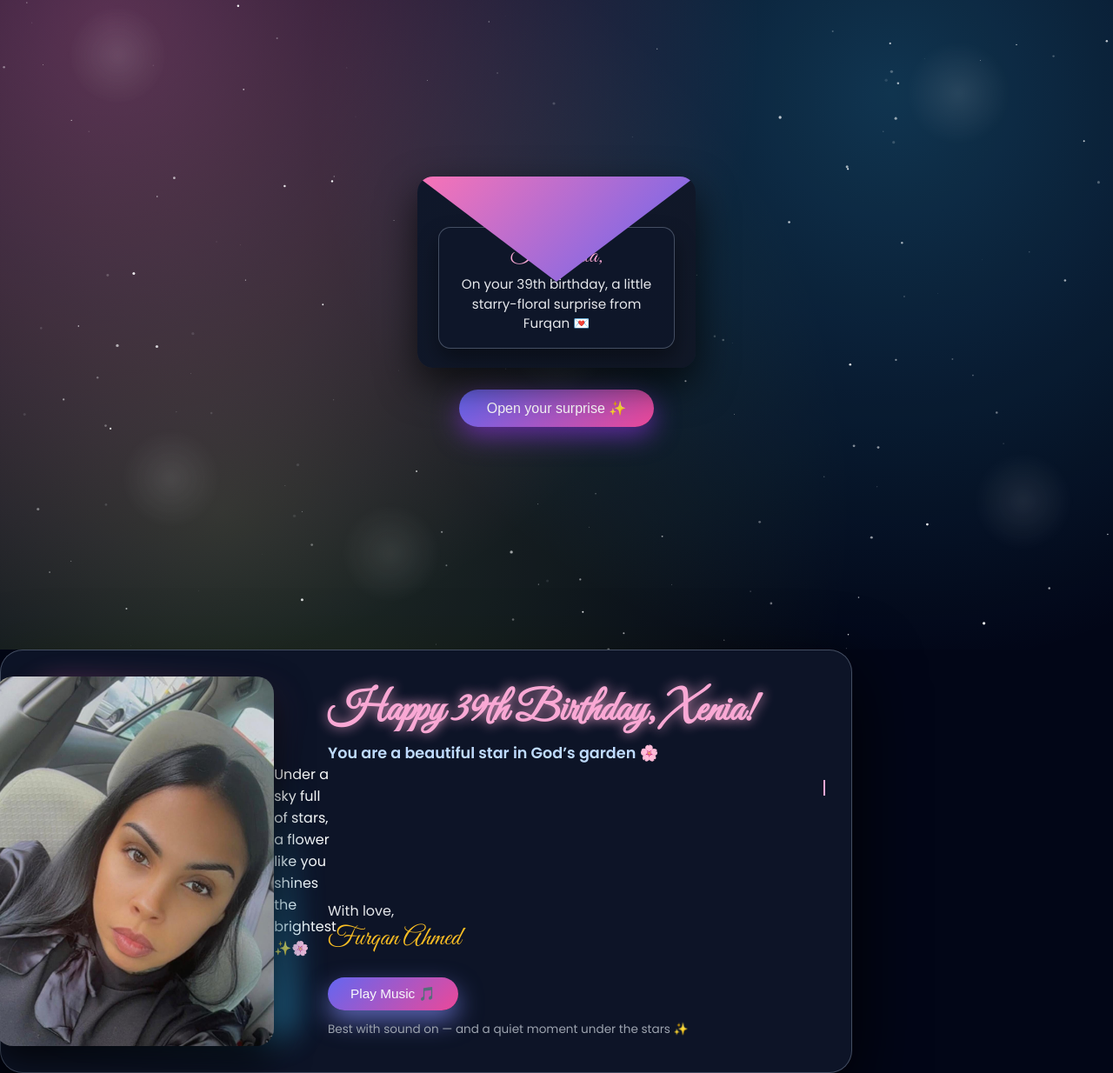
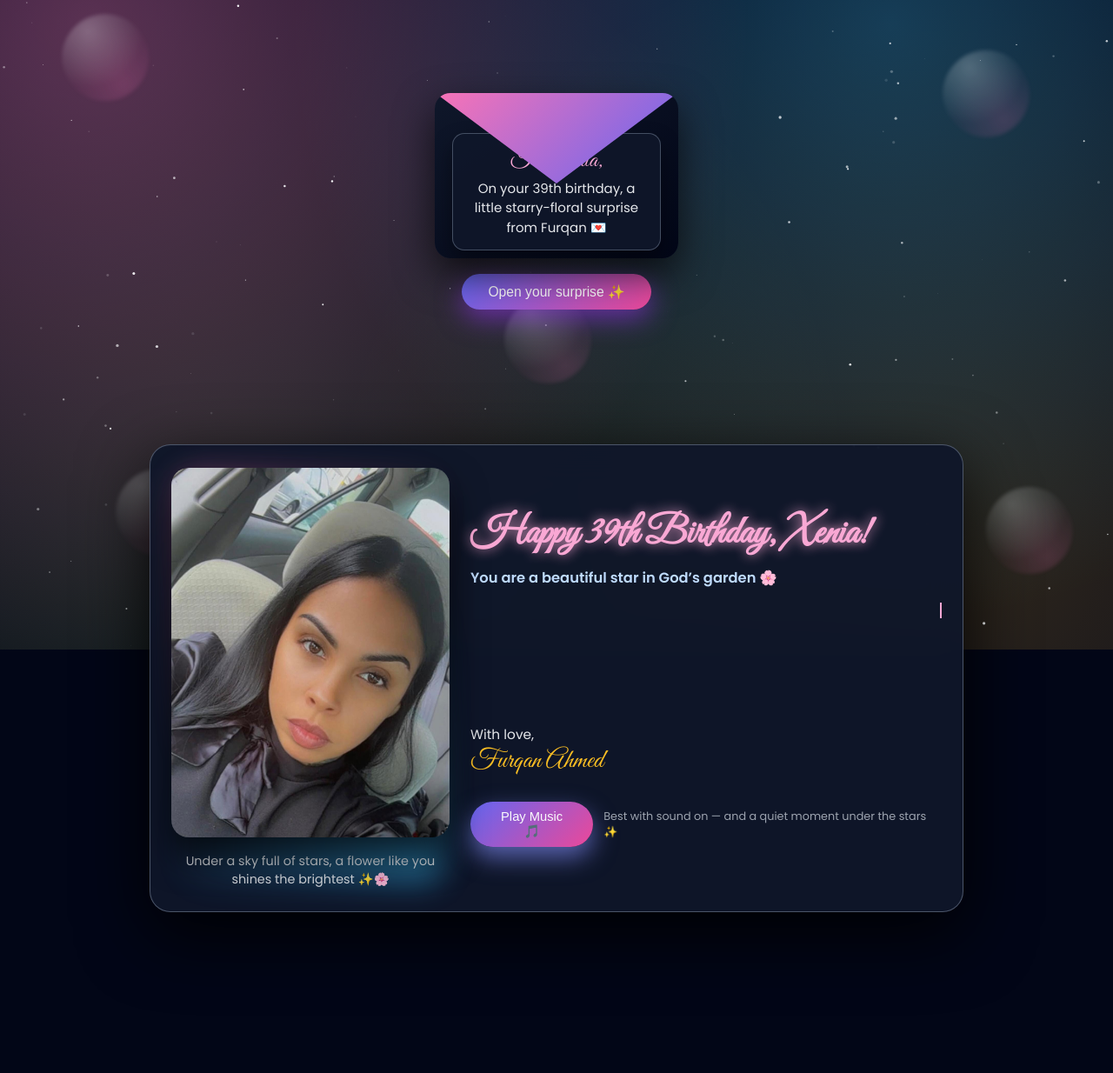
Before and after one commit to furqanahmed7890-gif/ohh-xenia-s-birthday, a plain HTML site: page index.html in a window 1280 px wide. Shown: the part 53-1287 px from the top of the page at 87% size. After the commit the page ends 1182 px from the top, so only its background shows below. Drawn offline with Linux system fonts and the light colour scheme.

Commit message:
style.css

```diff
--- a/style.css
+++ b/style.css
@@ -5,55 +5,124 @@
     box-sizing: border-box;
 }
 
-/* Body + background canvas */
+/* Body & general */
 body {
     font-family: "Poppins", sans-serif;
     background: #020617;
     color: #f9fafb;
-    overflow: hidden;
     min-height: 100vh;
     position: relative;
+    -webkit-font-smoothing: antialiased;
 }
 
-/* Fullscreen starry sky */
+/* Scrollable wrapper */
+.page-wrapper {
+    position: relative;
+    z-index: 2;
+    min-height: 100vh;
+    padding: 16px 12px 40px;
+}
+
+/* Sections */
+.section {
+    max-width: 960px;
+    margin: 0 auto;
+    padding: 20px 12px;
+}
+
+.section-center {
+    min-height: 65vh;
+    display: flex;
+    justify-content: center;
+    align-items: center;
+}
+
+/* Background: stars + glow + floating petals/orbs */
 #star-canvas {
     position: fixed;
     inset: 0;
     z-index: 0;
 }
 
-/* Color glow overlay */
 .color-glow {
     position: fixed;
     inset: 0;
     background:
-        radial-gradient(circle at 10% 10%, rgba(244, 114, 182, 0.35), transparent 55%),
-        radial-gradient(circle at 80% 20%, rgba(56, 189, 248, 0.25), transparent 55%),
-        radial-gradient(circle at 20% 80%, rgba(190, 242, 100, 0.18), transparent 60%);
+        radial-gradient(circle at 8% 10%, rgba(244, 114, 182, 0.35), transparent 55%),
+        radial-gradient(circle at 80% 10%, rgba(56, 189, 248, 0.28), transparent 55%),
+        radial-gradient(circle at 20% 80%, rgba(190, 242, 100, 0.15), transparent 60%),
+        radial-gradient(circle at 85% 85%, rgba(251, 191, 36, 0.18), transparent 55%);
     mix-blend-mode: screen;
     pointer-events: none;
     z-index: 1;
 }
 
+/* Floating orbs / petals */
+.floating-orbs {
+    position: fixed;
+    inset: 0;
+    z-index: 1;
+    pointer-events: none;
+}
+
+.floating-orbs span {
+    position: absolute;
+    width: 100px;
+    height: 100px;
+    border-radius: 50%;
+    /* Petal-like gradient */
+    background:
+        radial-gradient(circle at 30% 20%, rgba(248, 250, 252, 0.5), transparent 60%),
+        radial-gradient(circle at 70% 80%, rgba(244, 114, 182, 0.35), transparent 65%);
+    filter: blur(2px);
+    opacity: 0.4;
+    animation: floatOrb 24s ease-in-out infinite;
+}
+
+.floating-orbs span:nth-child(1) {
+    top: 10%;
+    left: 5%;
+}
+.floating-orbs span:nth-child(2) {
+    top: 75%;
+    left: 10%;
+    animation-duration: 28s;
+}
+.floating-orbs span:nth-child(3) {
+    top: 15%;
+    right: 8%;
+    animation-duration: 26s;
+}
+.floating-orbs span:nth-child(4) {
+    bottom: 10%;
+    right: 4%;
+    animation-duration: 30s;
+}
+.floating-orbs span:nth-child(5) {
+    top: 50%;
+    left: 45%;
+    animation-duration: 32s;
+}
+.floating-orbs span:nth-child(6) {
+    bottom: 5%;
+    left: 28%;
+    animation-duration: 34s;
+}
+
 /* Envelope intro */
 .envelope-wrapper {
-    position: relative;
-    z-index: 2;
-    height: 100vh;
+    text-align: center;
     display: flex;
     flex-direction: column;
-    justify-content: center;
+    gap: 18px;
     align-items: center;
-    gap: 25px;
-    text-align: center;
-    padding: 20px;
 }
 
 .envelope {
     position: relative;
-    width: 320px;
-    height: 220px;
-    background: linear-gradient(145deg, #0f172a, #111827);
+    width: 280px;
+    height: 190px;
+    background: linear-gradient(145deg, #0f172a, #020617);
     border-radius: 18px;
     box-shadow: 0 18px 45px rgba(0, 0, 0, 0.7);
     overflow: hidden;
@@ -77,16 +146,16 @@ body {
 .envelope-body {
     position: absolute;
     inset: 0;
-    padding: 60px 24px 24px;
+    padding: 58px 20px 20px;
     display: flex;
     align-items: center;
     justify-content: center;
 }
 
 .envelope-message {
-    background: rgba(15, 23, 42, 0.9);
+    background: rgba(15, 23, 42, 0.95);
     border-radius: 14px;
-    padding: 16px 20px;
+    padding: 14px 18px;
     color: #e5e7eb;
     box-shadow: 0 12px 24px rgba(0,0,0,0.4);
     border: 1px solid rgba(148, 163, 184, 0.4);
@@ -100,15 +169,15 @@ body {
 }
 
 .envelope-message p:last-child {
-    font-size: 0.95rem;
+    font-size: 0.94rem;
     line-height: 1.5;
 }
 
 .open-letter-btn {
     border: none;
     border-radius: 999px;
-    padding: 12px 32px;
-    font-size: 1rem;
+    padding: 11px 30px;
+    font-size: 0.98rem;
     background: linear-gradient(135deg, #6366f1, #ec4899);
     color: #fff;
     cursor: pointer;
@@ -121,54 +190,37 @@ body {
     box-shadow: 0 16px 40px rgba(236, 72, 153, 0.7);
 }
 
-/* When opening */
 .envelope-wrapper.opened .envelope-flap {
     transform: rotateX(160deg);
 }
 
-/* Main card */
-.main-content {
-    position: fixed;
-    inset: 0;
+/* Card */
+.card {
+    width: 100%;
+    background: rgba(15, 23, 42, 0.94);
+    border-radius: 24px;
+    padding: 22px 18px;
+    box-shadow: 0 24px 80px rgba(0,0,0,0.9);
+    border: 1px solid rgba(148, 163, 184, 0.45);
+    backdrop-filter: blur(20px);
     display: flex;
-    align-items: center;
-    justify-content: center;
-    padding: 30px 15px;
-    z-index: 2;
-}
-
-.hidden {
-    opacity: 0;
-    pointer-events: none;
-}
-
-.card {
-    max-width: 980px;
-    width: 100%;
-    background: rgba(15, 23, 42, 0.9);
-    border-radius: 26px;
-    padding: 30px;
-    display: flex;
-    gap: 26px;
-    box-shadow: 0 24px 80px rgba(0,0,0,0.9);
-    border: 1px solid rgba(148, 163, 184, 0.4);
-    backdrop-filter: blur(22px);
-    transform: translateY(30px) scale(0.97);
+    flex-direction: column;
+    gap: 18px;
+    transform: translateY(24px);
     opacity: 0;
     animation: showCard 1s ease forwards;
 }
 
-/* Photo section */
+/* Photo */
 .card-photo {
     position: relative;
-    flex: 0 0 320px;
-    display: flex;
-    align-items: center;
-    justify-content: center;
+    max-width: 320px;
+    width: 100%;
+    margin: 0 auto;
 }
 
 .card-photo img {
-    max-width: 100%;
+    width: 100%;
     border-radius: 20px;
     position: relative;
     z-index: 1;
@@ -177,8 +229,8 @@ body {
 
 .photo-glow {
     position: absolute;
-    inset: 12px;
-    border-radius: 24px;
+    inset: 10px;
+    border-radius: 22px;
     background:
         radial-gradient(circle at 0 0, rgba(244, 114, 182, 0.8), transparent 60%),
         radial-gradient(circle at 100% 100%, rgba(56, 189, 248, 0.7), transparent 60%);
@@ -187,30 +239,38 @@ body {
     animation: pulseGlow 6s ease-in-out infinite;
 }
 
-/* Text section */
+.photo-caption {
+    margin-top: 10px;
+    font-size: 0.9rem;
+    color: #e5e7eb;
+    text-align: center;
+    opacity: 0.9;
+}
+
+/* Text */
 .card-text {
-    flex: 1;
     display: flex;
     flex-direction: column;
-    justify-content: center;
+    gap: 10px;
+    margin-top: 8px;
 }
 
 .title-script {
     font-family: "Great Vibes", cursive;
-    font-size: 3rem;
+    font-size: 2.4rem;
     color: #f9a8d4;
     text-shadow: 0 0 14px rgba(249, 168, 212, 0.9);
+}
+
+.subtitle {
+    font-size: 1.02rem;
+    color: #bfdbfe;
     margin-bottom: 6px;
 }
 
-.subtitle {
-    font-size: 1.1rem;
-    color: #bfdbfe;
-    margin-bottom: 18px;
-}
-
+/* Typewriter */
 .typewriter {
-    font-size: 1.03rem;
+    font-size: 0.98rem;
     line-height: 1.9;
     color: #e5e7eb;
     min-height: 120px;
@@ -230,8 +290,8 @@ body {
 }
 
 .signature {
-    margin-top: 18px;
-    font-size: 1rem;
+    margin-top: 10px;
+    font-size: 0.96rem;
     color: #e5e7eb;
 }
 
@@ -243,18 +303,18 @@ body {
 
 /* Controls */
 .controls {
-    margin-top: 26px;
+    margin-top: 18px;
     display: flex;
-    flex-wrap: wrap;
-    align-items: center;
-    gap: 12px 18px;
+    flex-direction: column;
+    gap: 6px;
+    align-items: flex-start;
 }
 
 .music-btn {
     border: none;
     border-radius: 999px;
-    padding: 10px 26px;
-    font-size: 0.96rem;
+    padding: 9px 24px;
+    font-size: 0.92rem;
     background: linear-gradient(135deg, #22c55e, #16a34a);
     color: #f9fafb;
     cursor: pointer;
@@ -273,56 +333,8 @@ body {
 }
 
 .hint {
-    font-size: 0.85rem;
+    font-size: 0.8rem;
     color: #9ca3af;
-}
-
-/* Floating orbs (aesthetic particles) */
-.floating-orbs {
-    position: fixed;
-    inset: 0;
-    z-index: 1;
-    pointer-events: none;
-}
-
-.floating-orbs span {
-    position: absolute;
-    width: 120px;
-    height: 120px;
-    border-radius: 50%;
-    background: radial-gradient(circle, rgba(248, 250, 252, 0.18), transparent 70%);
-    filter: blur(2px);
-    animation: floatOrb 18s ease-in-out infinite;
-}
-
-.floating-orbs span:nth-child(1) {
-    top: 10%;
-    left: 5%;
-}
-.floating-orbs span:nth-child(2) {
-    top: 70%;
-    left: 10%;
-    animation-duration: 22s;
-}
-.floating-orbs span:nth-child(3) {
-    top: 15%;
-    right: 10%;
-    animation-duration: 20s;
-}
-.floating-orbs span:nth-child(4) {
-    bottom: 12%;
-    right: 4%;
-    animation-duration: 24s;
-}
-.floating-orbs span:nth-child(5) {
-    top: 50%;
-    left: 45%;
-    animation-duration: 26s;
-}
-.floating-orbs span:nth-child(6) {
-    bottom: 5%;
-    left: 30%;
-    animation-duration: 28s;
 }
 
 /* Animations */
@@ -333,12 +345,12 @@ body {
 
 @keyframes floatEnvelope {
     0%, 100% { transform: translateY(0); }
-    50% { transform: translateY(-10px); }
+    50% { transform: translateY(-8px); }
 }
 
 @keyframes showCard {
     to {
-        transform: translateY(0) scale(1);
+        transform: translateY(0);
         opacity: 1;
     }
 }
@@ -350,47 +362,50 @@ body {
 
 @keyframes floatOrb {
     0%, 100% { transform: translateY(0) translateX(0); opacity: 0.4; }
-    50% { transform: translateY(-40px) translateX(20px); opacity: 0.8; }
+    50% { transform: translateY(-30px) translateX(20px); opacity: 0.8; }
 }
 
-/* Responsive */
-@media (max-width: 900px) {
+/* Larger screens (tablets & desktop) */
+@media (min-width: 720px) {
+    .page-wrapper {
+        padding: 24px 18px 60px;
+    }
+
     .card {
-        flex-direction: column;
+        flex-direction: row;
         align-items: center;
-        padding: 22px;
+        padding: 26px 24px;
+        gap: 24px;
     }
 
     .card-photo {
-        flex: 0 0 auto;
-        max-width: 260px;
-        width: 100%;
+        max-width: 320px;
+        flex-shrink: 0;
     }
 
     .card-text {
-        text-align: center;
+        margin-top: 0;
+    }
+
+    .title-script {
+        font-size: 2.8rem;
+    }
+
+    .typewriter {
+        font-size: 1.02rem;
     }
 
     .controls {
-        justify-content: center;
-    }
-
-    .title-script {
-        font-size: 2.4rem;
+        flex-direction: row;
+        align-items: center;
+        gap: 12px;
     }
 }
 
-@media (max-width: 500px) {
-    .envelope {
-        width: 270px;
-        height: 190px;
-    }
-
-    .title-script {
-        font-size: 2.1rem;
-    }
-
-    .typewriter {
-        font-size: 0.94rem;
+/* iPhone safe-area padding (for notches) */
+@supports (padding: max(0px)) {
+    body {
+        padding-top: max(0px, env(safe-area-inset-top));
+        padding-bottom: max(0px, env(safe-area-inset-bottom));
     }
 }
```
